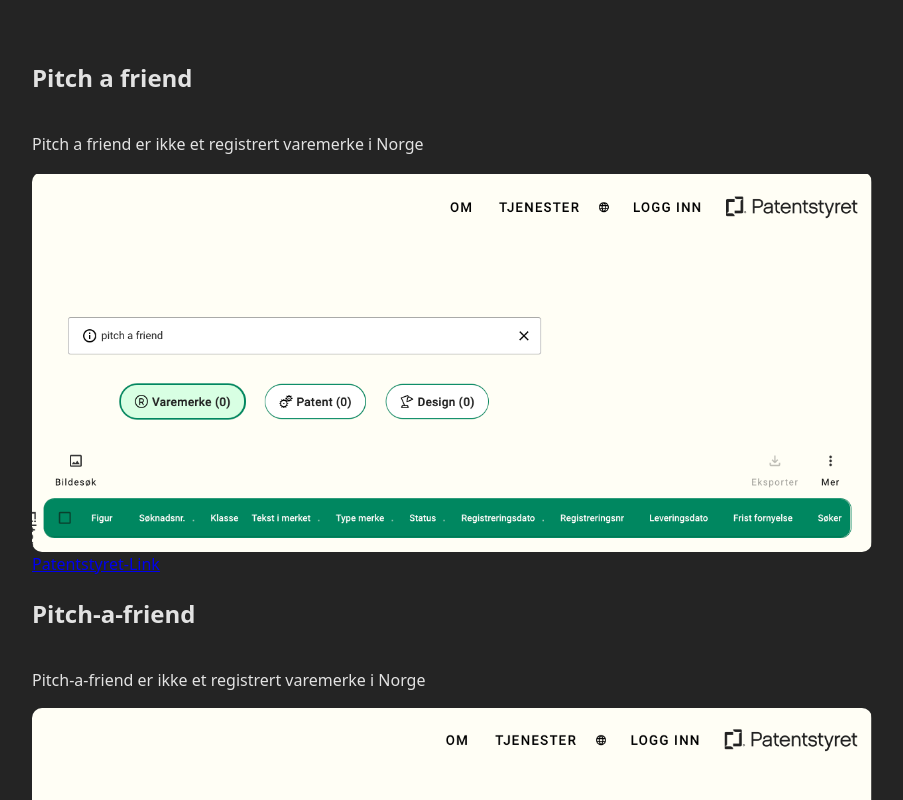
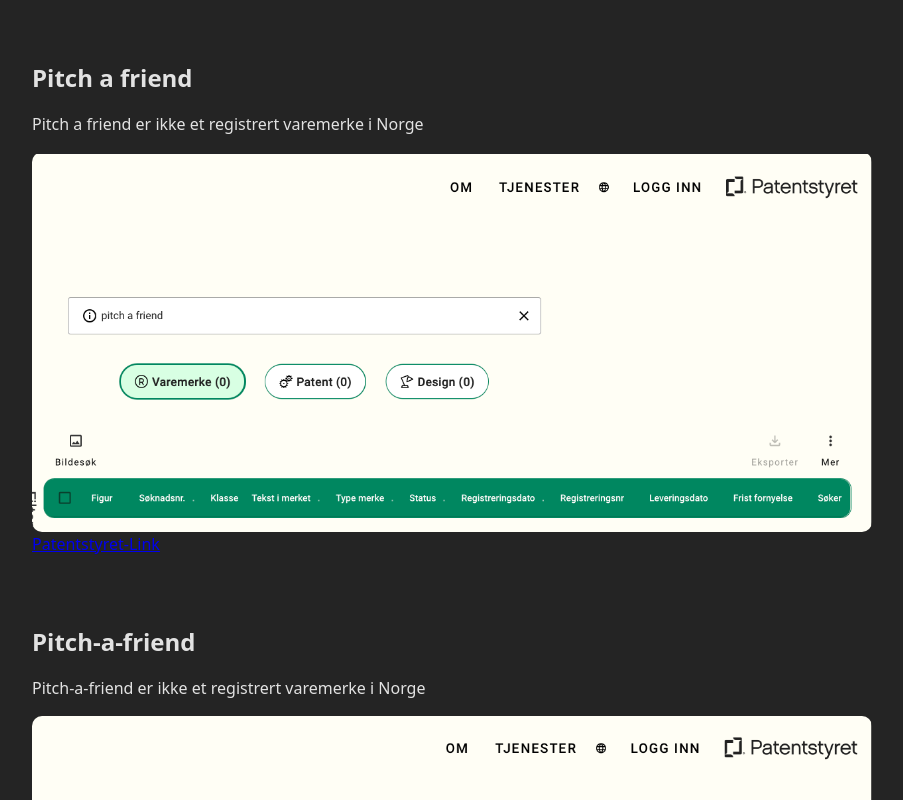
Before and after one commit to Nikunne/pitch-a-friend.no, a React (Vite) app: page / in a window 1280 px wide. Shown: the top 800 px of the page, without its empty margins (188-1091 px from the left). Built offline with nearby package versions, Linux system fonts and the light colour scheme.

Commit message:
freshing

```diff
--- a/src/index.css
+++ b/src/index.css
@@ -57,4 +57,9 @@
   text-align: left;
   display: flex;
   flex-direction: column;
+  margin-bottom: 3em;
 }
+
+h2 {
+  margin-bottom: 0;
+}
```
